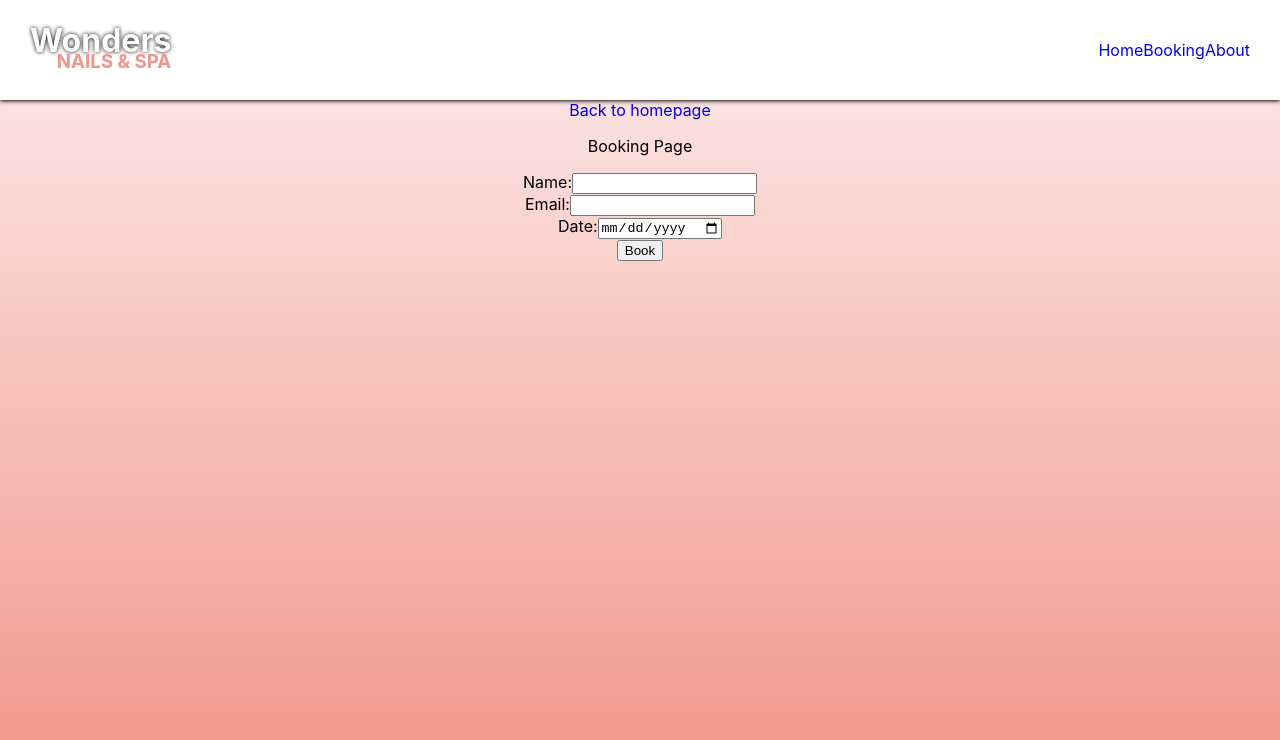
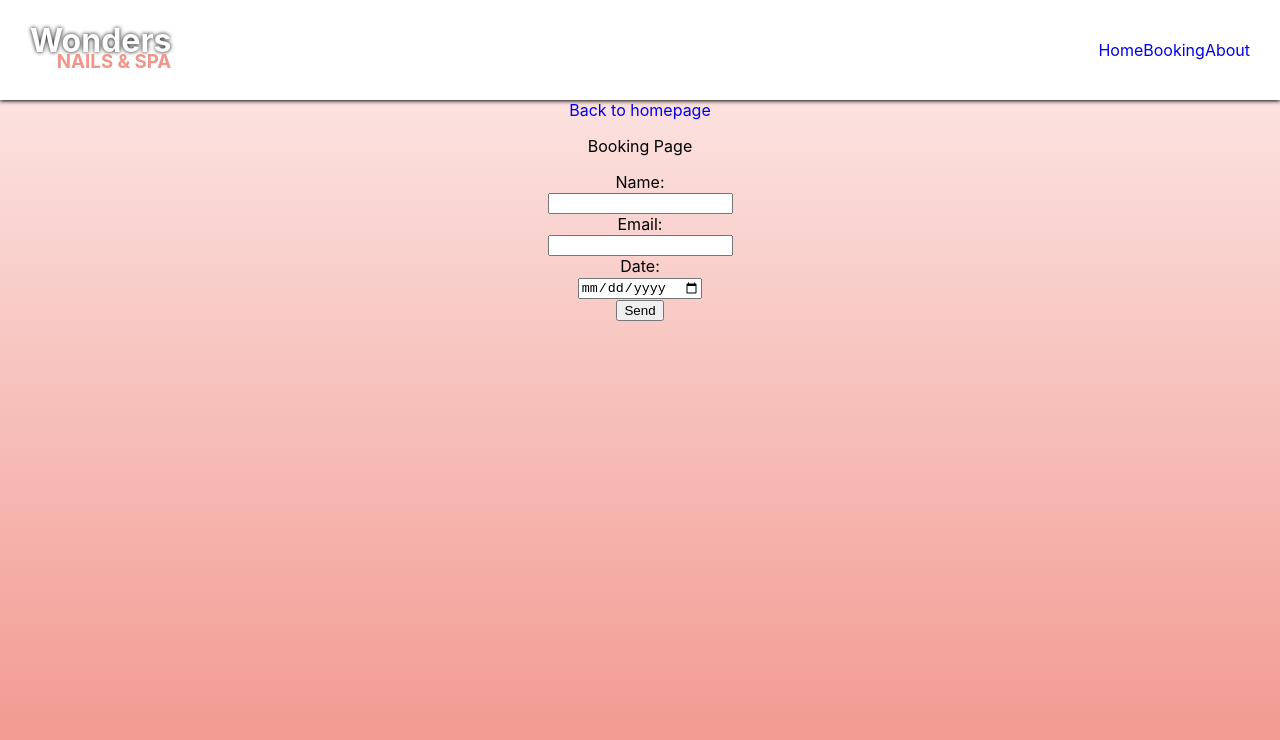
Before and after one commit to nokeen12/wonders-website, a React (Create React App) app: page /book-now in a window 1280 px wide. Shown: the top 740 px of the page. Built offline with nearby package versions, Linux system fonts and the light colour scheme.

Commit message:
Fixed emailing; now sends name, email, and date

```diff
--- a/src/pages/Booking.js
+++ b/src/pages/Booking.js
@@ -5,20 +5,17 @@ function Booking(){
             <Link to="/">Back to homepage</Link>
             <br/>
             <p>Booking Page</p>
-            <form action="mailto:cordrepayne@gmail.com" method="get" enctype="text/plain">
-                <label for="name">Name:
-                    <input type="text" name="name" id="name" />
-                </label>
+            <form action="mailto:cordrepayne@gmail.com" method="post" enctype="text/plain">
+                Name:<br/>
+                <input type="text" name="name" id="name" />
                 <br/>
-                <label for="email">Email:
-                    <input type="text" name="email" id="email" />
-                </label>
+                Email:<br/>
+                <input type="text" name="email" id="email" />
                 <br/>
-                <label for="date">Date:
-                    <input type="date" name="date" id="date"/>
-                </label>
+                Date:<br/>
+                <input type="date" name="date" id="date"/>
                 <br/>
-                <input type="submit" name="submit" value="Book"/>
+                <input type="submit" value="Send"/>
             </form>
         </div>
     )
```
